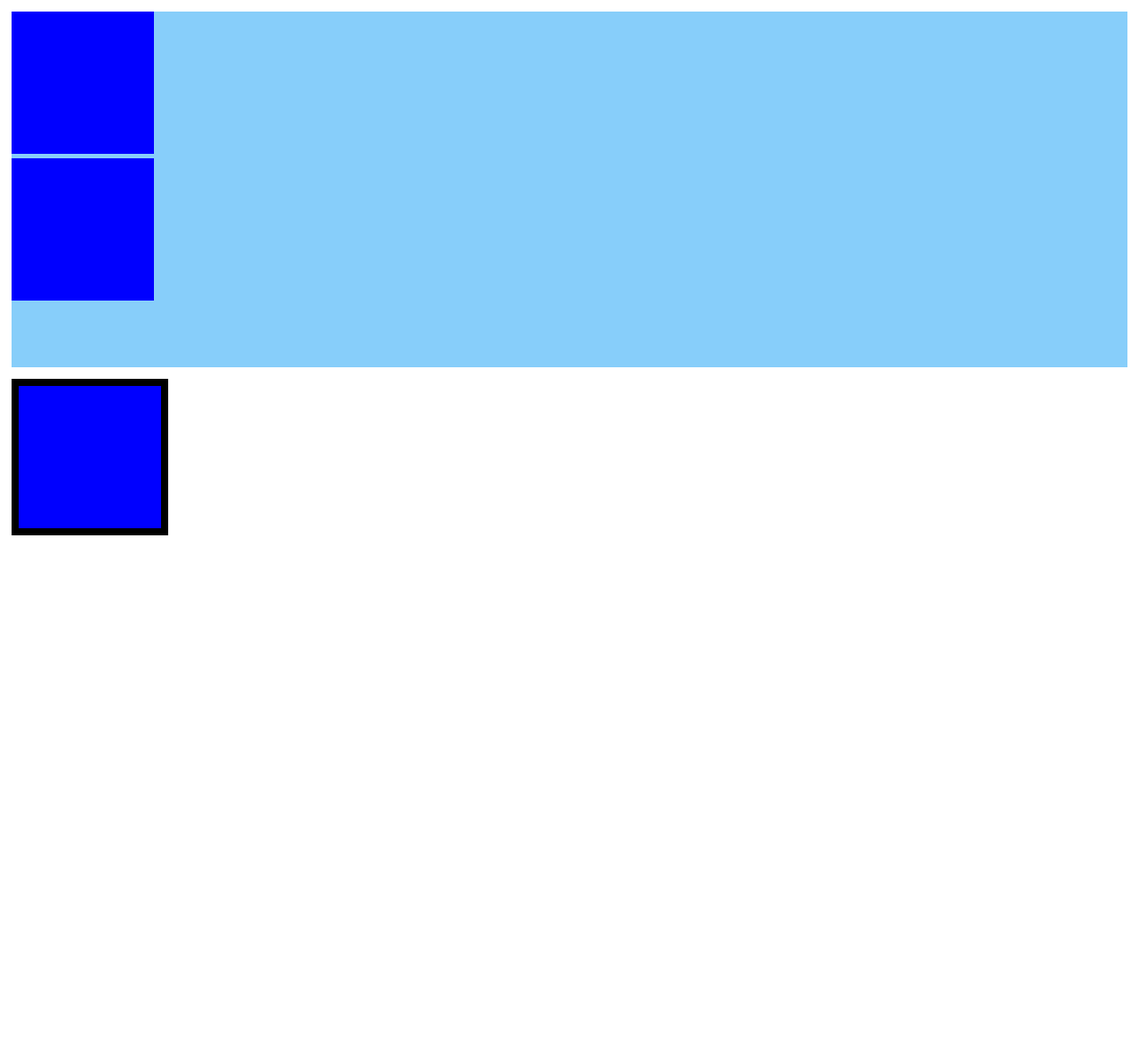
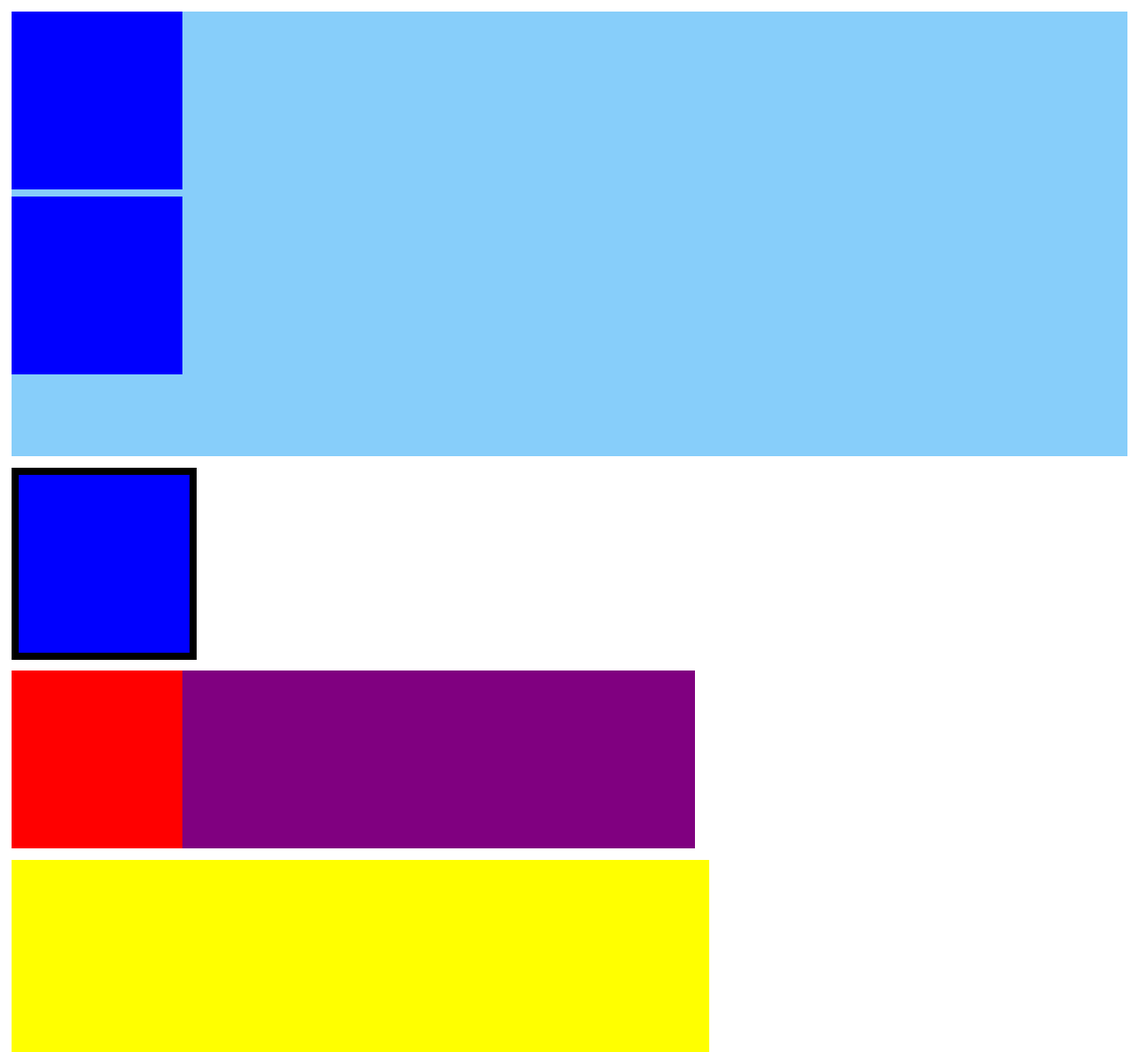
Before and after one commit to IndreRod88/frontendkursas2, a plain HTML site: page NamuDarbas7/index.html in a window 1280 px wide. Shown: the whole page at 89% size. Before the commit the page ends 800 px from the top, so only its background shows below. Drawn offline with Linux system fonts and the light colour scheme.

Commit message:
NamuDarbas7

```diff
--- a/NamuDarbas7/index.html
+++ b/NamuDarbas7/index.html
@@ -13,5 +13,9 @@
 </div>
 <div class="block stroked">
 </div>
+<div class="restangle">
+    <div class="block" style="background-color: red;"></div>
+</div>
+<div class="restangle stroked" style="background-color: yellow; border-color: yellow;"></div>
 </body>
 </html>
--- a/NamuDarbas7/styles.css
+++ b/NamuDarbas7/styles.css
@@ -4,22 +4,30 @@ html {
     margin:0;
 }
 body{
-    width: calc(100% - 2vw);
+    width:calc(100% - 2vw);
     height:calc(100% - 2vw);
     margin:1vw;
 }
 .container{
     background-color: lightskyblue;
     width: 100%;
-    height: 50vh;
+    height: 62.5vh;
 }
 .block {
     background-color: blue;
-    width:20vh;
-    height:20vh;
-    margin: 0 0 5px 0;
+    width:24vh;
+    height:25vh;
+    margin: 0 0 1vh 0;
 }
-.stroked{
+.stroked {
     border:1vh solid black;
     margin: 1vw 0;
 }
+.restangle {
+    background-color: purple;
+    height:25vh;
+    width: 60vw;
+}
+a:hover {
+    background-color: deeppink;
+}
```
